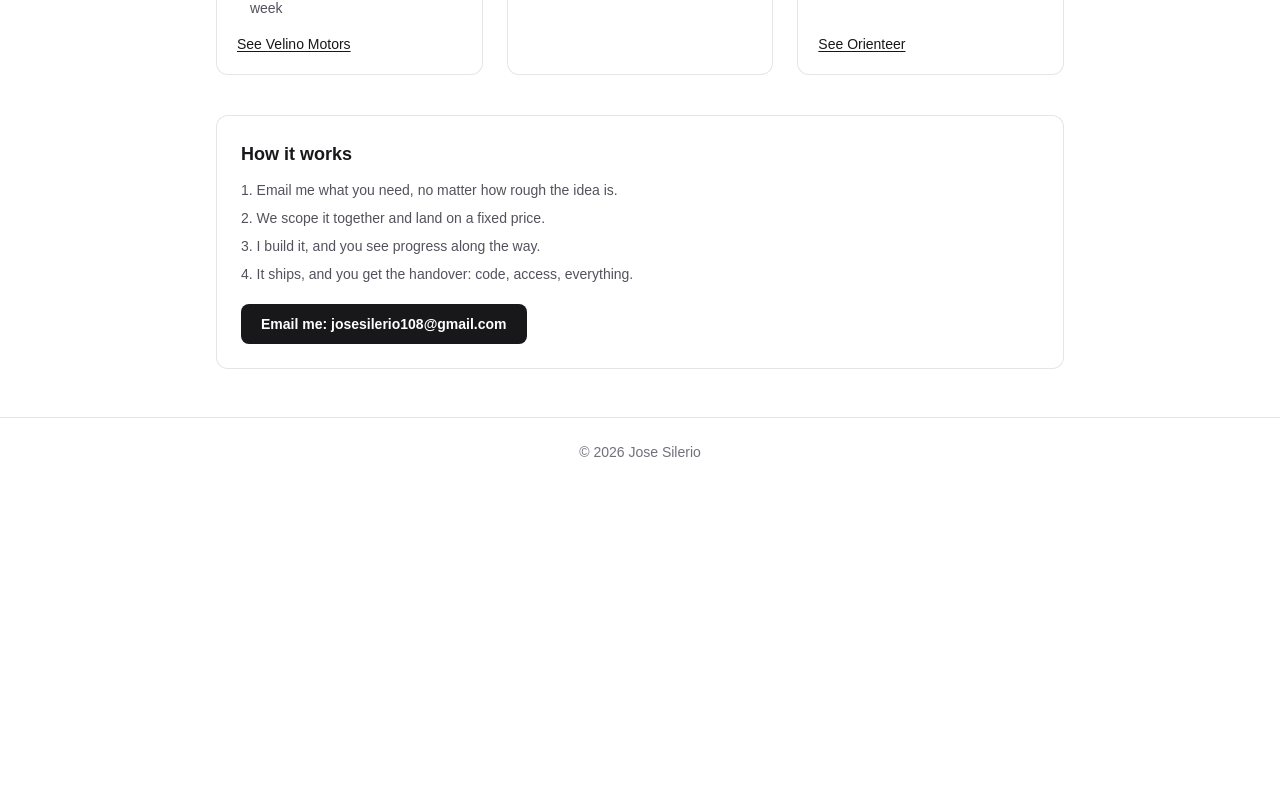
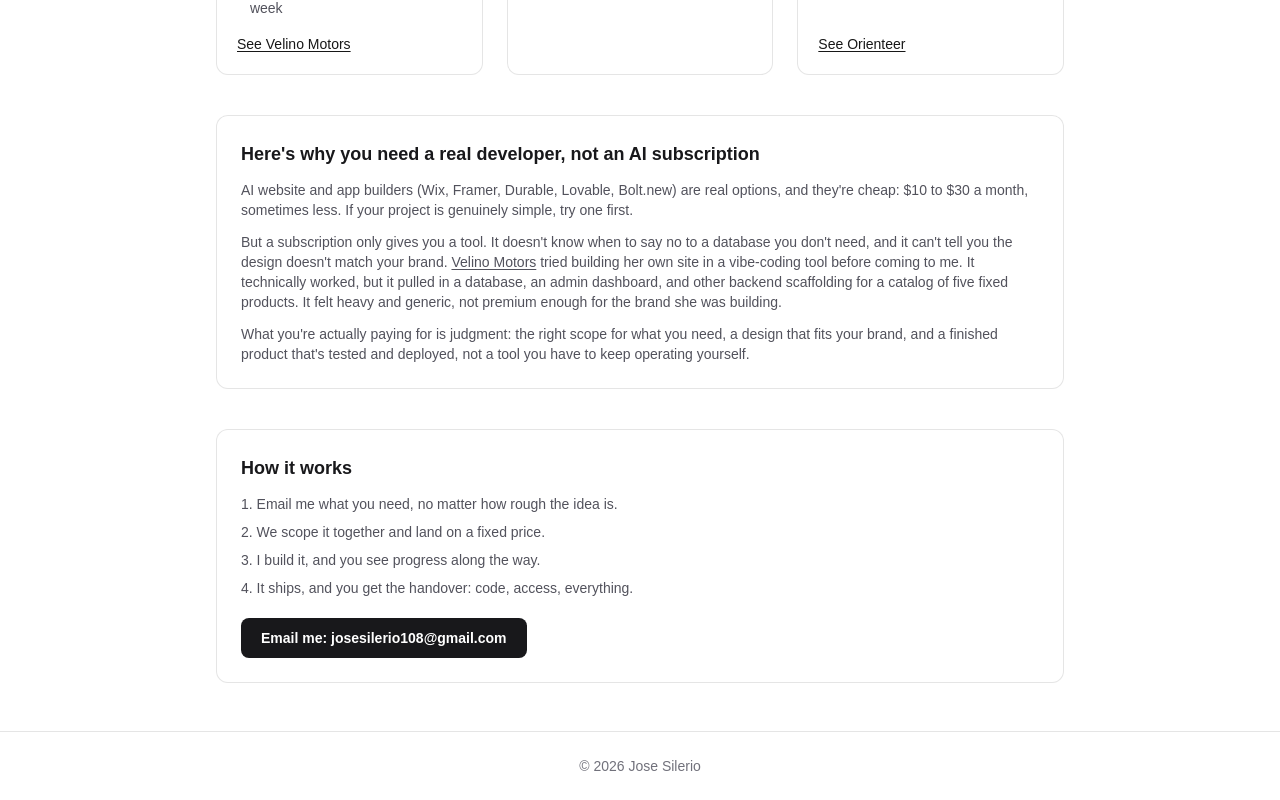
Before and after one commit to j-silerio108/portfolio-website, a Next.js app: page /hire in a window 1280 px wide. Shown: the part 646-1446 px from the top of the page. Before the commit the page ends 1132 px from the top, so only its background shows below. Built offline with nearby package versions, Linux system fonts and the light colour scheme.

Commit message:
Add objection-handling section on Hire page vs AI builders
Uses the Velino Motors case study as proof: client tried a
vibe-coding tool first and it over-engineered the result.

```diff
--- a/src/app/hire/page.tsx
+++ b/src/app/hire/page.tsx
@@ -109,6 +109,40 @@ export default function HirePage() {
 
       <section className="flex flex-col gap-3 rounded-xl border border-black/10 bg-white p-6 dark:border-white/15 dark:bg-zinc-900">
         <h2 className="text-lg font-semibold text-zinc-900 dark:text-zinc-50">
+          Here&apos;s why you need a real developer, not an AI subscription
+        </h2>
+        <p className="text-sm text-zinc-600 dark:text-zinc-400">
+          AI website and app builders (Wix, Framer, Durable, Lovable,
+          Bolt.new) are real options, and they&apos;re cheap: $10 to $30 a
+          month, sometimes less. If your project is genuinely simple, try one
+          first.
+        </p>
+        <p className="text-sm text-zinc-600 dark:text-zinc-400">
+          But a subscription only gives you a tool. It doesn&apos;t know when
+          to say no to a database you don&apos;t need, and it can&apos;t tell
+          you the design doesn&apos;t match your brand.{" "}
+          <Link
+            href="/projects/velino-motors"
+            className="underline underline-offset-2"
+          >
+            Velino Motors
+          </Link>{" "}
+          tried building her own site in a vibe-coding tool before coming to
+          me. It technically worked, but it pulled in a database, an admin
+          dashboard, and other backend scaffolding for a catalog of five
+          fixed products. It felt heavy and generic, not premium enough for
+          the brand she was building.
+        </p>
+        <p className="text-sm text-zinc-600 dark:text-zinc-400">
+          What you&apos;re actually paying for is judgment: the right scope
+          for what you need, a design that fits your brand, and a finished
+          product that&apos;s tested and deployed, not a tool you have to
+          keep operating yourself.
+        </p>
+      </section>
+
+      <section className="flex flex-col gap-3 rounded-xl border border-black/10 bg-white p-6 dark:border-white/15 dark:bg-zinc-900">
+        <h2 className="text-lg font-semibold text-zinc-900 dark:text-zinc-50">
           How it works
         </h2>
         <ol className="flex flex-col gap-2 text-sm text-zinc-600 dark:text-zinc-400">
```
